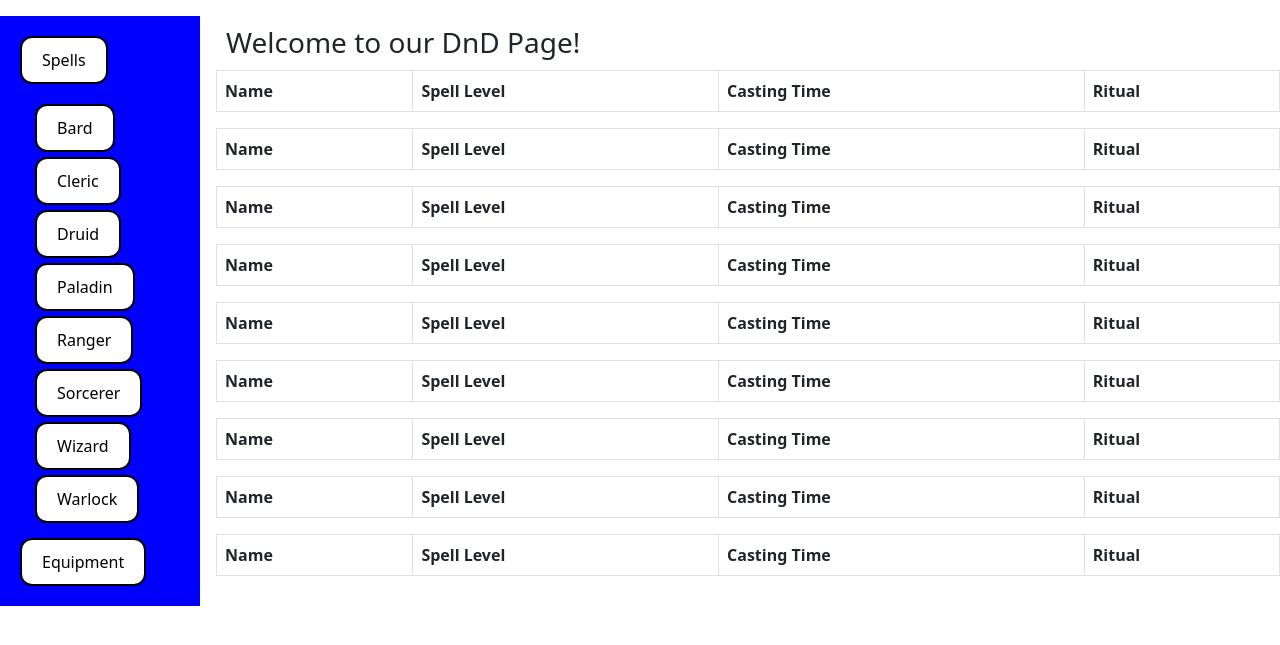
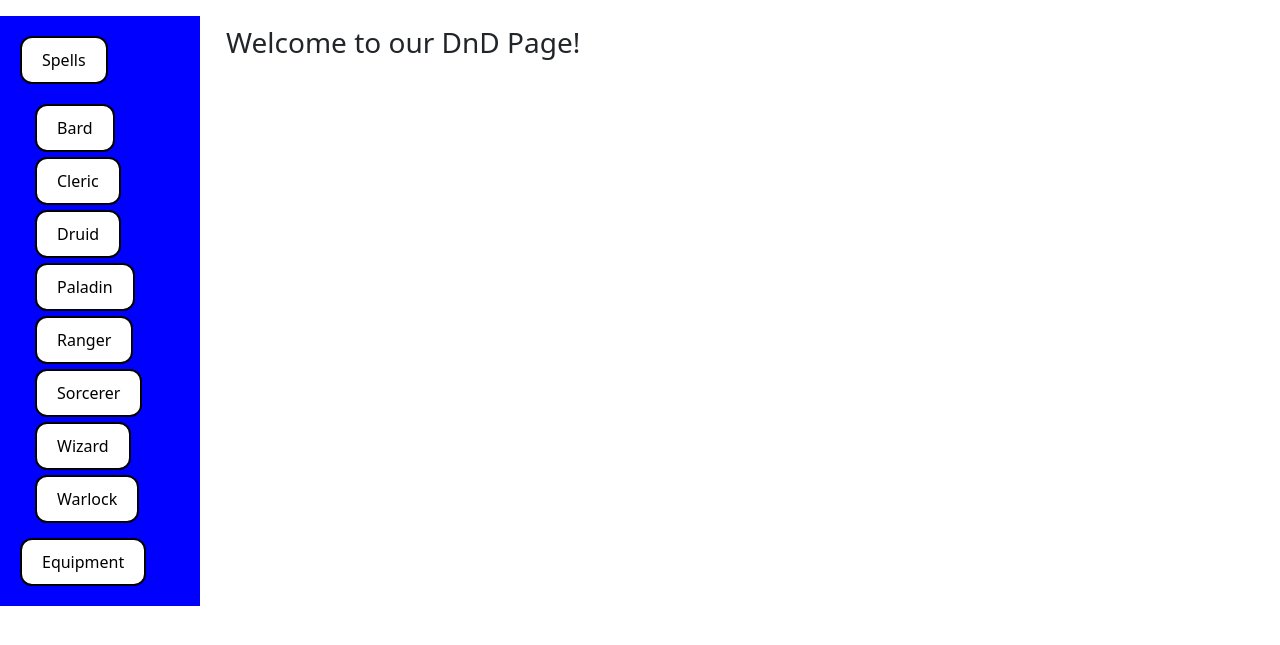
Before and after one commit to rasmussenmatthew/cs257, a Flask app: page / in a window 1280 px wide. Shown: the part 100-745 px from the top of the page. Run offline with Flask 2, Linux system fonts and the light colour scheme; lists and menus that the app fills with data are empty; parts of the project's set-up code (start-up, migrations or seed data) failed here and were passed over; some libraries are stand-ins or nearby versions.

Commit message:
continued bug fixes

```diff
--- a/webapp/static/webapp.css
+++ b/webapp/static/webapp.css
@@ -75,3 +75,11 @@ li {
 h3 {
     margin: 10px;
 }
+
+.hidden {
+    display: none;
+}
+
+.shown {
+    display: inline;
+}
--- a/webapp/static/webapp.js
+++ b/webapp/static/webapp.js
@@ -7,15 +7,15 @@
  */
 
 
-document.getElementById('spells').addEventListener('click', get_spells);
-document.getElementById('bard').addEventListener('click', function() {get_spells_for_class('Bard')});
-document.getElementById('cleric').addEventListener('click', function() {get_spells_for_class('Cleric')});
-document.getElementById('druid').addEventListener('click', function() {get_spells_for_class('Druid')});
-document.getElementById('paladin').addEventListener('click', function() {get_spells_for_class('Paladin')});
-document.getElementById('ranger').addEventListener('click', function() {get_spells_for_class('Ranger')});
-document.getElementById('sorcerer').addEventListener('click', function() {get_spells_for_class('Sorcerer')});
-document.getElementById('wizard').addEventListener('click', function() {get_spells_for_class('Wizard')});
-document.getElementById('warlock').addEventListener('click', function() {get_spells_for_class('Warlock')});
+document.getElementById('Spells').addEventListener('click', get_spells);
+document.getElementById('Bard').addEventListener('click', function() {get_spells_for_class('Bard')});
+document.getElementById('Cleric').addEventListener('click', function() {get_spells_for_class('Cleric')});
+document.getElementById('Druid').addEventListener('click', function() {get_spells_for_class('Druid')});
+document.getElementById('Paladin').addEventListener('click', function() {get_spells_for_class('Paladin')});
+document.getElementById('Ranger').addEventListener('click', function() {get_spells_for_class('Ranger')});
+document.getElementById('Sorcerer').addEventListener('click', function() {get_spells_for_class('Sorcerer')});
+document.getElementById('Wizard').addEventListener('click', function() {get_spells_for_class('Wizard')});
+document.getElementById('Warlock').addEventListener('click', function() {get_spells_for_class('Warlock')});
 document.getElementById('equipment').addEventListener('click', get_equipment);
 
 var sideBar = document.getElementById("side_bar");
@@ -23,11 +23,21 @@ var bttns = sideBar.getElementsByClassName("bttn");
 
 for (var i = 0; i < bttns.length; i++) {
     bttns[i].addEventListener('click', function () {
+        //checking what button is active
         var current = document.getElementsByClassName("active");
         if (current.length > 0) {
+            var button_id = current[0].id;
+            var current_table = document.getElementById(button_id +'_table');
+            current_table.className += " hidden";
+
             current[0].className = current[0].className.replace(" active", "");
         }
         this.className += " active";
+
+        //showing/hiding the correct table
+        var new_shown_table = document.getElementById(this.id +'_table');
+        new_shown_table.className.replace(" hidden", "");
+
     });
 }
 
@@ -154,17 +164,14 @@ function get_spells() {
         var baseurl = getAPIBaseURL();
         var xmlhttp = new XMLHttpRequest();
         xmlhttp.open('GET', baseurl+'/spells', true);
-        if ($.fn.dataTable.isDataTable('#example')){
+        if ($.fn.dataTable.isDataTable('#Spells')){
             //pass
-            var table = document.getElementsByClassName("table table-striped table-bordered")[0];
-            var tableId = table.id;
-            tableId = hide;
         }
         else{
             xmlhttp.onreadystatechange = function(){
                 if(xmlhttp.readyState == 4 && xmlhttp.status == 200){
                     var spell = JSON.parse(xmlhttp.responseText);
-                    $('#example').DataTable( {
+                    $('#Spells_table').DataTable( {
                         data : spell,
                         'columns':[
                             {'data':'spell_name'},
@@ -236,7 +243,7 @@ function get_spells_for_class(class_name) {
             xmlhttp.onreadystatechange = function(){
                 if(xmlhttp.readyState == 4 && xmlhttp.status == 200){
                     var spell = JSON.parse(xmlhttp.responseText);
-                    $('#'+class_name).DataTable( {
+                    $('#'+class_name+'_table').DataTable( {
                         data : spell,
                         'columns':[
                             {'data':'spell_name'},
--- a/webapp/templates/index.html
+++ b/webapp/templates/index.html
@@ -27,23 +27,23 @@
         </div>
         <div class = "side_bar" id = "side_bar">
             <ul>
-                <li><button id="spells" class="bttn">Spells</button></li>
+                <li><button id="Spells" class="bttn">Spells</button></li>
                 <ul>
-                    <li><button id="bard" class="bttn"> Bard </button></li>
-                    <li><button id="cleric" class="bttn"> Cleric </button></li>
-                    <li><button id="druid" class="bttn"> Druid </button></li>
-                    <li><button id="paladin" class="bttn"> Paladin </button></li>
-                    <li><button id="ranger" class="bttn"> Ranger </button></li>
-                    <li><button id="sorcerer" class="bttn"> Sorcerer </button></li>
-                    <li><button id="wizard" class="bttn"> Wizard </button></li>
-                    <li><button id="warlock" class="bttn"> Warlock </button></li>
+                    <li><button id="Bard" class="bttn"> Bard </button></li>
+                    <li><button id="Cleric" class="bttn"> Cleric </button></li>
+                    <li><button id="Druid" class="bttn"> Druid </button></li>
+                    <li><button id="Paladin" class="bttn"> Paladin </button></li>
+                    <li><button id="Ranger" class="bttn"> Ranger </button></li>
+                    <li><button id="Sorcerer" class="bttn"> Sorcerer </button></li>
+                    <li><button id="Wizard" class="bttn"> Wizard </button></li>
+                    <li><button id="Warlock" class="bttn"> Warlock </button></li>
                 </ul>
                 <li><button id="equipment" class="bttn">Equipment</button></li>
             </ul>
         </div>
         <div class = "content">
             <h3 id="content_label"> Welcome to our DnD Page! </h3>
-            <table id='example' class='table table-striped table-bordered'>
+            <table id='Spells_table' class='table table-striped table-bordered hidden'>
                 <thead>
                     <tr>
                         <th>Name</th>
@@ -53,7 +53,7 @@
                     </tr>
                 </thead>
             </table>
-            <table id='Bard' class='table table-striped table-bordered'>
+            <table id='Bard_table' class='table table-striped table-bordered hidden'>
                 <thead>
                     <tr>
                         <th>Name</th>
@@ -63,7 +63,7 @@
                     </tr>
                 </thead>
             </table>
-            <table id='Cleric' class='table table-striped table-bordered'>
+            <table id='Cleric_table' class='table table-striped table-bordered hidden'>
                 <thead>
                     <tr>
                         <th>Name</th>
@@ -73,7 +73,7 @@
                     </tr>
                 </thead>
             </table>
-            <table id='Druid' class='table table-striped table-bordered'>
+            <table id='Druid_table' class='table table-striped table-bordered hidden'>
                 <thead>
                     <tr>
                         <th>Name</th>
@@ -83,7 +83,7 @@
                     </tr>
                 </thead>
             </table>
-            <table id='Paladin' class='table table-striped table-bordered'>
+            <table id='Paladin_table' class='table table-striped table-bordered hidden'>
                 <thead>
                     <tr>
                         <th>Name</th>
@@ -93,7 +93,7 @@
                     </tr>
                 </thead>
             </table>
-            <table id='Ranger' class='table table-striped table-bordered'>
+            <table id='Ranger_table' class='table table-striped table-bordered hidden'>
                 <thead>
                     <tr>
                         <th>Name</th>
@@ -103,7 +103,7 @@
                     </tr>
                 </thead>
             </table>
-            <table id='Sorcerer' class='table table-striped table-bordered'>
+            <table id='Sorcerer_table' class='table table-striped table-bordered hidden'>
                 <thead>
                     <tr>
                         <th>Name</th>
@@ -113,7 +113,7 @@
                     </tr>
                 </thead>
             </table>
-            <table id='Wizard' class='table table-striped table-bordered'>
+            <table id='Wizard_table' class='table table-striped table-bordered hidden'>
                 <thead>
                     <tr>
                         <th>Name</th>
@@ -123,7 +123,7 @@
                     </tr>
                 </thead>
             </table>
-            <table id='Warlock' class='table table-striped table-bordered'>
+            <table id='Warlock_table' class='table table-striped table-bordered hidden'>
                 <thead>
                     <tr>
                         <th>Name</th>
```
